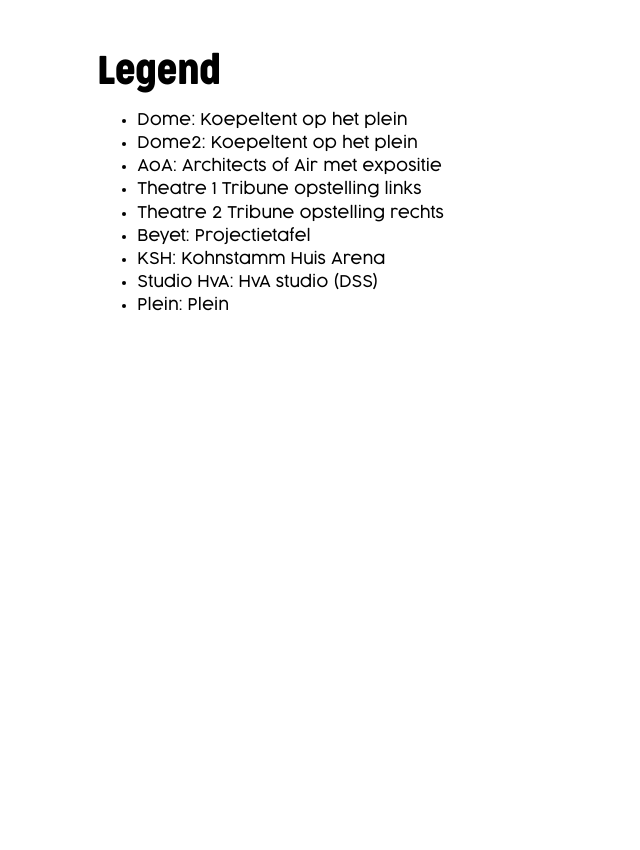
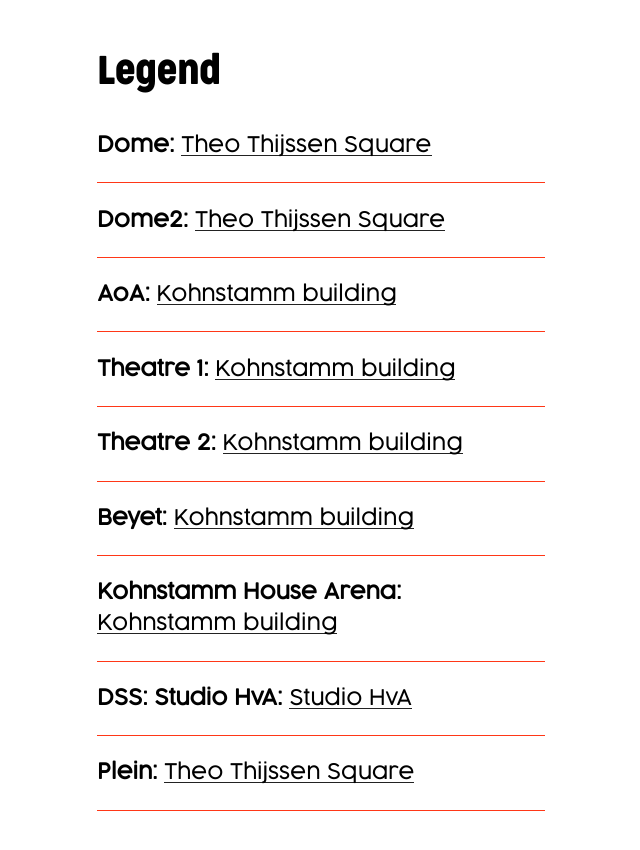
Before and after one commit to outburstams/outburst.ams, an Eleventy site: page pages/locations.njk in a window 1280 px wide. Shown: the part 942-1792 px from the top of the page, without its empty margins (116-756 px from the left). Before the commit the page ends 1388 px from the top, so only its background shows below. Built offline with nearby package versions, Linux system fonts and the light colour scheme; Eleventy itself is replaced by a stand-in of ours; files that its build step writes are made by us from their sources; a web font is replaced by a local one.

Commit message:
Update locations legend

```diff
--- a/_data/schedule/friday.json
+++ b/_data/schedule/friday.json
@@ -21,7 +21,7 @@
     "time": "12:00 - 20:00",
     "location": "Dome",
     "title": "Exhibition HBO-ICT",
-    "organisation": "HBO-ICT"
+    "organisation": "<a href='http://www.hva.nl/opleiding/hbo-ict/hbo-ict.html'>HBO-ICT</a>"
   },
   "event5": {
     "time": "12:00 - 20:00",
--- /dev/null
+++ b/_includes/components/locations.njk
@@ -0,0 +1,11 @@
+<ul class="locations">
+  <li><strong>Dome:</strong> <a href="http://www.amsterdamuas.com/locations/hva-locations/theo-thijssen-building.html">Theo Thijssen Square</a></li>
+  <li><strong>Dome2:</strong> <a href="http://www.amsterdamuas.com/locations/hva-locations/theo-thijssen-building.html">Theo Thijssen Square</a></li>
+  <li><strong>AoA:</strong> <a href="http://www.amsterdamuas.com/locations/hva-locations/kohnstamm-building.html">Kohnstamm building</a> </li>
+  <li><strong>Theatre 1:</strong>	<a href="http://www.amsterdamuas.com/locations/hva-locations/kohnstamm-building.html">Kohnstamm building</a></li>
+  <li><strong>Theatre 2:</strong>	<a href="http://www.amsterdamuas.com/locations/hva-locations/kohnstamm-building.html">Kohnstamm building</a></li>
+  <li><strong>Beyet:</strong> <a href="http://www.amsterdamuas.com/locations/hva-locations/kohnstamm-building.html">Kohnstamm building</a></li>
+  <li><strong>Kohnstamm House Arena:</strong> <a href="http://www.amsterdamuas.com/locations/hva-locations/kohnstamm-building.html">Kohnstamm building</a> </li>
+  <li><strong>DSS: Studio HvA:</strong> <a href="http://www.amsterdamuas.com/locations/hva-locations/no-lesson-locations/studio-hva.html?origin=70GMF5SRSdSq84xbw2MUIw">Studio HvA</a> </li>
+  <li><strong>Plein:</strong> <a href="http://www.amsterdamuas.com/locations/hva-locations/theo-thijssen-building.html">Theo Thijssen Square</a> </li>
+</ul>
--- /dev/null
+++ b/css/components/locations.scss
@@ -0,0 +1,10 @@
+.locations {
+  @mixin reset-list;
+
+  li {
+    font-size: 1.333em;
+    border-bottom: 1px solid $primary;
+    padding: $p-m 0;
+    width: 35vw;
+  }
+}
--- a/css/config/_typography.scss
+++ b/css/config/_typography.scss
@@ -67,3 +67,7 @@
 .default p {
   column-width: 35em;
 }
+
+.default h1 {
+  color: $primary;
+}
--- a/pages/locations.njk
+++ b/pages/locations.njk
@@ -10,14 +10,5 @@
 
 
 <h2> Legend </h2>
-<ul>
-  <li>Dome: Koepeltent op het plein</li>
-  <li>Dome2: Koepeltent op het plein</li>
-  <li>AoA: Architects of Air met expositie</li>
-  <li>Theatre 1	Tribune opstelling links</li>
-  <li>Theatre 2	Tribune opstelling rechts</li>
-  <li>Beyet: Projectietafel</li>
-  <li>KSH: Kohnstamm Huis Arena</li>
-  <li>Studio HvA:	HvA studio (DSS)</li>
-  <li>Plein: Plein</li>
-</ul>
+
+{% include 'components/locations.njk' %}
```
Also changed, not shown: css/base.css, css/style.css.
